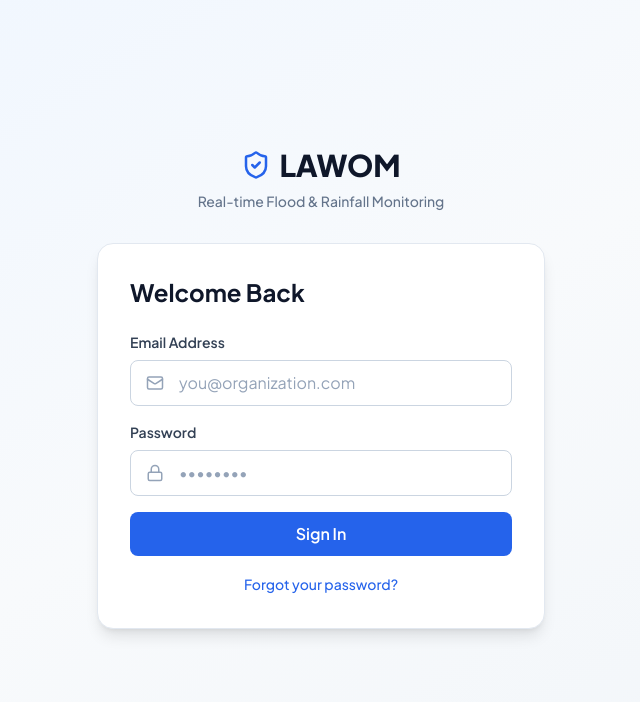
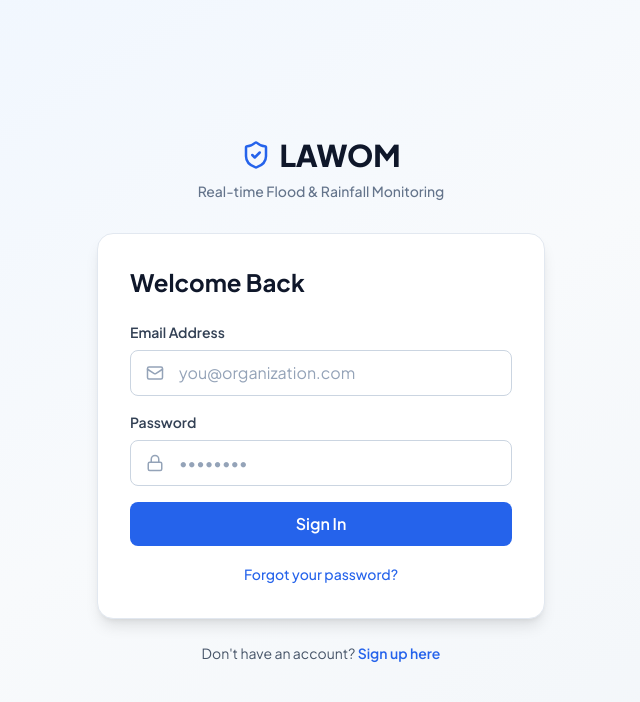
Before and after one commit to FranzAclao/Precipitation-Rate-Monitoring-V2, a React (Vite) app: page /login in a window 1280 px wide. Shown: the top 702 px of the page, without its empty margins (319-959 px from the left). Built offline with nearby package versions, Linux system fonts and the light colour scheme; no server answers.

Commit message:
enabled signup

```diff
--- a/src/pages/auth/login.jsx
+++ b/src/pages/auth/login.jsx
@@ -121,12 +121,12 @@
         </div>
 
         {/* Sign Up Link */}
-        {/* <p className="text-center text-slate-600 text-sm">
+        <p className="text-center text-slate-600 text-sm">
           Don't have an account?{" "}
           <Link to="/signup" className="text-blue-600 hover:text-blue-700 font-semibold">
             Sign up here
           </Link>
-        </p> */}
+        </p>
       </div>
     </div>
   );
```
